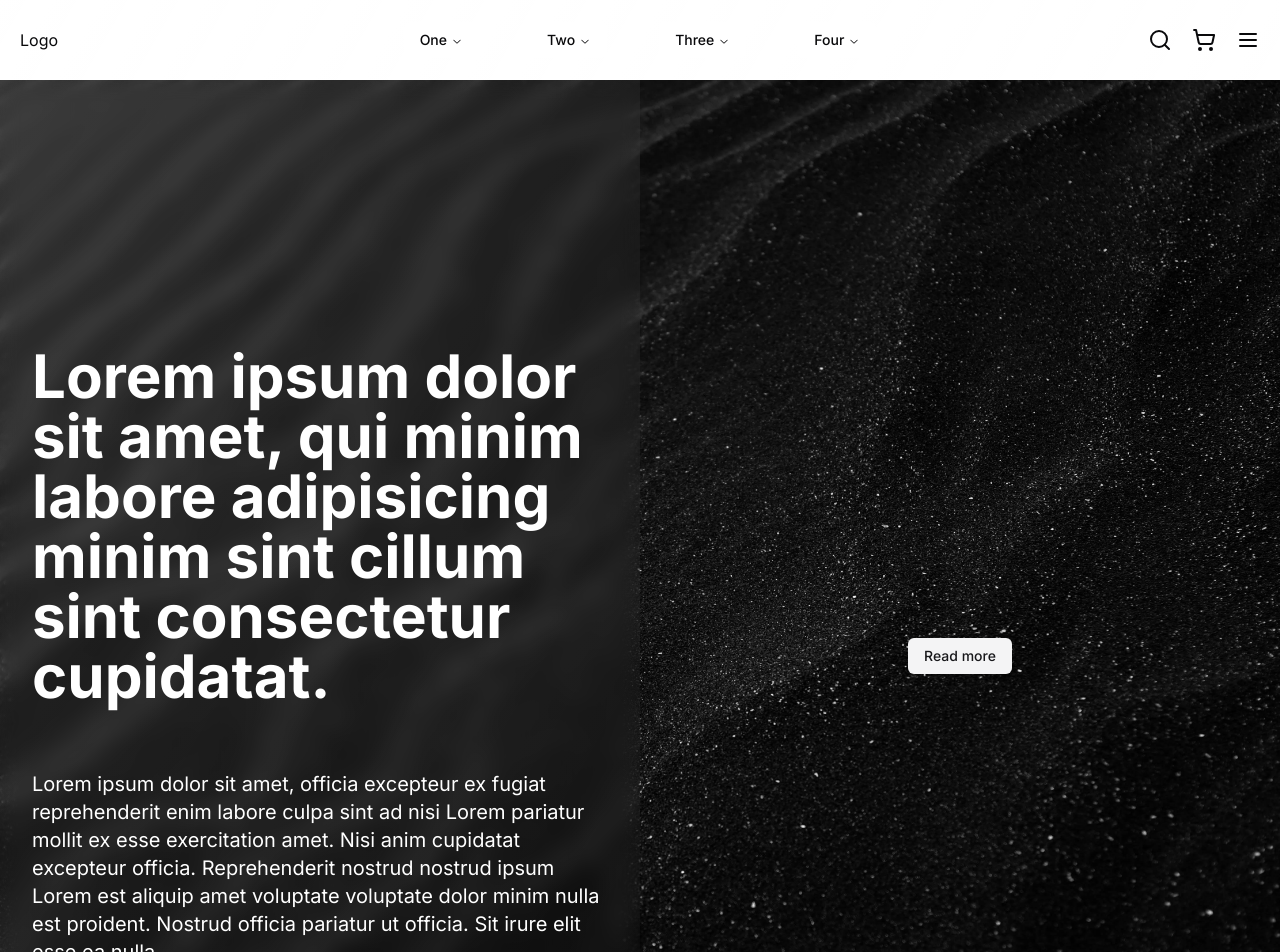
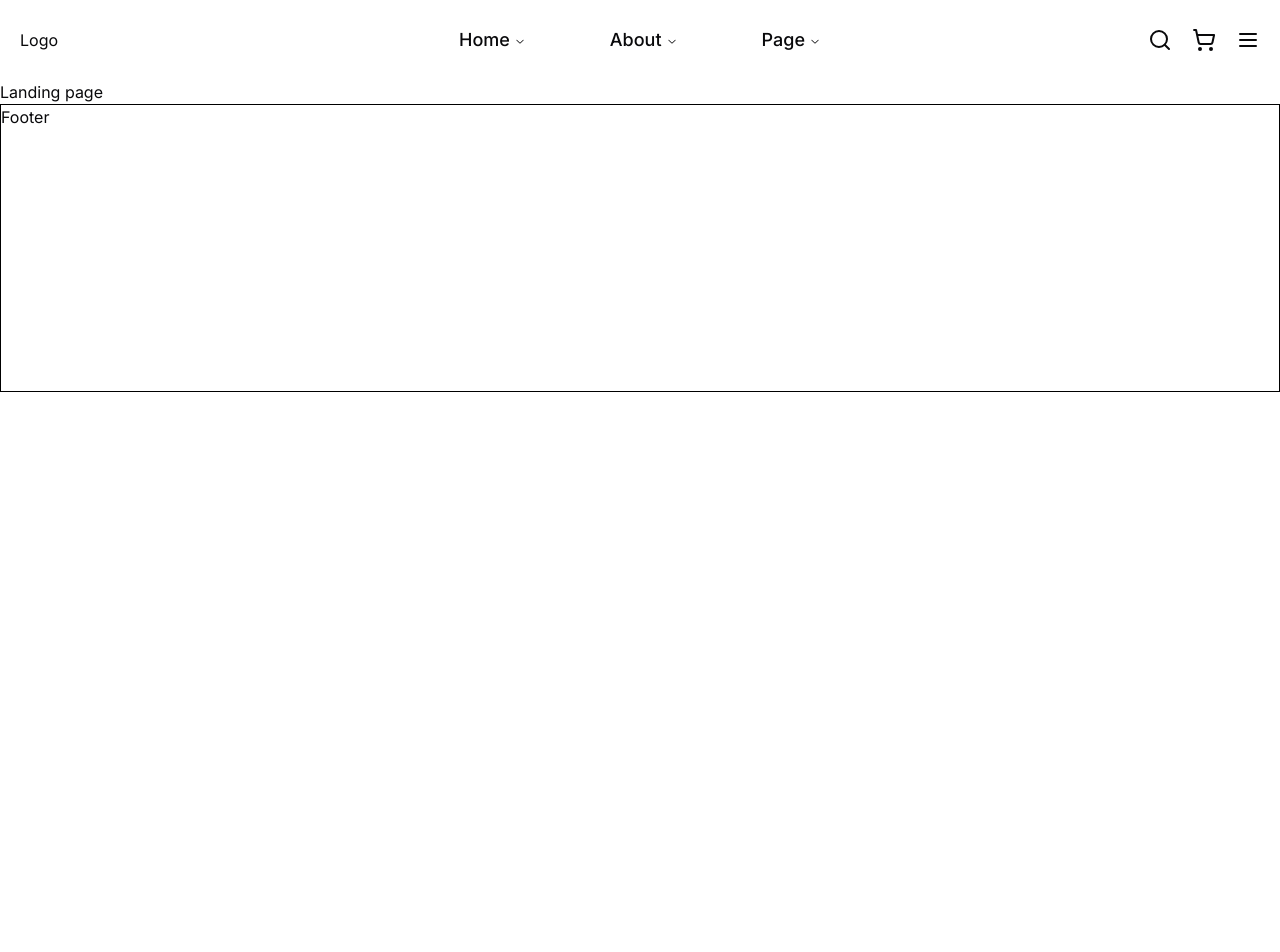
Before and after one commit to idctag/tech-company, a Next.js app: page / in a window 1280 px wide. Shown: the top 952 px of the page. After the commit the page ends 800 px from the top, so only its background shows below. Built offline with nearby package versions, Linux system fonts and the light colour scheme.

Commit message:
clean up layout placement

```diff
--- a/src/app/globals.css
+++ b/src/app/globals.css
@@ -1,24 +1,6 @@
 @tailwind base;
 @tailwind components;
 @tailwind utilities;
-
-.z-back {
-  z-index: -1;
-}
-
-.z-front {
-  z-index: 1;
-}
-
-.bg-gradient-custom {
-  background-color: transparent;
-  backdrop-filter: blur(10px);
-  background-image: linear-gradient(
-    120deg,
-    rgba(255, 255, 255, 0.1),
-    rgba(0, 0, 0, 0)
-  );
-}
 
 @layer utilities {
   .header-1 {
--- a/src/app/layout.tsx
+++ b/src/app/layout.tsx
@@ -3,6 +3,7 @@ import { Inter } from "next/font/google";
 import "./globals.css";
 import { cn } from "@/lib/utils";
 import NavBar from "@/components/nav/NavBar";
+import Footer from "@/components/Footer";
 
 const inter = Inter({ subsets: ["latin"], variable: "--font-sans" });
 
@@ -26,6 +27,7 @@ export default function RootLayout({
       >
         <NavBar />
         {children}
+        <Footer />
       </body>
     </html>
   );
--- a/src/app/one/page.tsx
+++ /dev/null
@@ -1,5 +0,0 @@
-const Page = () => {
-  return <div>Page</div>;
-};
-
-export default Page;
--- a/src/app/page.tsx
+++ b/src/app/page.tsx
@@ -1,25 +1,3 @@
-import { Button } from "@/components/ui/button";
-
 export default function Home() {
-  return (
-    <div className="w-full grid grid-cols-1 md:grid-cols-2 h-[72rem] items-center bg-[url('/bg-2.jpg')] bg-center bg-cover text-white">
-      <div className=" h-full flex flex-col align-middle justify-center bg-gradient-custom px-8 ">
-        <p className="font-bold text-2xl md:text-4xl lg:text-6xl">
-          Lorem ipsum dolor sit amet, qui minim labore adipisicing minim sint
-          cillum sint consectetur cupidatat.
-        </p>
-        <p className="pt-16 md:text-sm lg:text-xl">
-          Lorem ipsum dolor sit amet, officia excepteur ex fugiat reprehenderit
-          enim labore culpa sint ad nisi Lorem pariatur mollit ex esse
-          exercitation amet. Nisi anim cupidatat excepteur officia.
-          Reprehenderit nostrud nostrud ipsum Lorem est aliquip amet voluptate
-          voluptate dolor minim nulla est proident. Nostrud officia pariatur ut
-          officia. Sit irure elit esse ea nulla.
-        </p>
-      </div>
-      <div className="h-full flex flex-col align-middle justify-center items-center">
-        <Button variant="secondary">Read more</Button>
-      </div>
-    </div>
-  );
+  return <div>Landing page</div>;
 }
--- /dev/null
+++ b/src/components/Footer.tsx
@@ -0,0 +1,7 @@
+const Footer = () => {
+  return (
+    <footer className="w-svw h-72 border border-black bottom-0">Footer</footer>
+  );
+};
+
+export default Footer;
--- a/src/components/nav/DesktopNav.tsx
+++ b/src/components/nav/DesktopNav.tsx
@@ -35,35 +35,24 @@ type NavLinkProps = {
 function NavLink({ title, products }: NavLinkProps) {
   return (
     <NavigationMenuItem>
-      <NavigationMenuTrigger>{title}</NavigationMenuTrigger>
-      <NavigationMenuContent>
-        <ul className="grid gap-3 p-6 md:w-[400px] lg:w-[500px] lg:grid-cols-[.75fr_1fr]">
-          <li className="row-span-3">
-            <div className="flex h-full w-full select-none flex-col justify-end rounded-md bg-gradient-to-b from-muted/50 to-muted p-6 no-underline outline-none focus:shadow-md">
-              <div className="mb-2 mt-4 text-lg font-medium">{title}</div>
-              <p className="text-sm leading-tight text-muted-foreground">
-                {title} description
-              </p>
-            </div>
-          </li>
+      <NavigationMenuTrigger className="text-lg">{title}</NavigationMenuTrigger>
+      <NavigationMenuContent className="py-7">
+        <ul className="min-w-72 flex flex-col align-middle">
           {products.map((product) => {
             return (
-              <li key={product.title}>
+              <li key={product.title} className="hover:cursor-pointer">
                 <Link href={product.url} legacyBehavior passHref>
                   <NavigationMenuLink
                     asChild
                     className={
                       (navigationMenuTriggerStyle(),
-                        "block select-none space-y-1 rounded-md p-3 leading-none no-underline outline-none transition-colors hover:bg-accent hover:text-accent-foreground focus:bg-accent focus:text-accent-foreground")
+                      "block select-none space-y-1 rounded-md p-3 leading-none no-underline outline-none transition-colors hover:bg-accent hover:text-accent-foreground focus:bg-accent focus:text-accent-foreground")
                     }
                   >
                     <div>
-                      <div className="text-sm font-medium leading-none">
+                      <div className="font-medium leading-none ml-5">
                         {product.title}
                       </div>
-                      <p className="line-clamp-2 text-sm leading-snug text-muted-foreground">
-                        {product.title} description
-                      </p>
                     </div>
                   </NavigationMenuLink>
                 </Link>
--- a/src/constants.ts
+++ b/src/constants.ts
@@ -1,68 +1,51 @@
 export const nav_products = [
   {
-    title: "One",
+    title: "Home",
     products: [
       {
-        title: "Sub Product One",
+        title: "Main",
         url: "/one/product-one",
       },
       {
-        title: "Sub Product Two",
+        title: "Landing",
         url: "/one/product-two",
       },
       {
-        title: "Sub Product Three",
+        title: "Hosting",
         url: "/one/product-three",
       },
     ],
   },
   {
-    title: "Two",
+    title: "About",
     products: [
       {
-        title: "Sub Product One",
+        title: "About",
         url: "/one/product-one",
       },
       {
-        title: "Sub Product Two",
+        title: "Contact",
         url: "/one/product-two",
       },
       {
-        title: "Sub Product Three",
+        title: "Service",
         url: "/one/product-three",
       },
     ],
   },
   {
-    title: "Three",
+    title: "Page",
     products: [
       {
-        title: "Sub Product One",
+        title: "Right",
         url: "/one/product-one",
       },
       {
-        title: "Sub Product Two",
+        title: "Left",
         url: "/one/product-two",
       },
       {
-        title: "Sub Product Three",
-        url: "/one/product-three",
-      },
-    ],
-  },
-  {
-    title: "Four",
-    products: [
-      {
-        title: "Sub Product One",
-        url: "/one/product-one",
-      },
-      {
-        title: "Sub Product Two",
-        url: "/one/product-two",
-      },
-      {
-        title: "Sub Product Three",
+        title: "List",
         url: "/one/product-three",
       },
     ],
```
